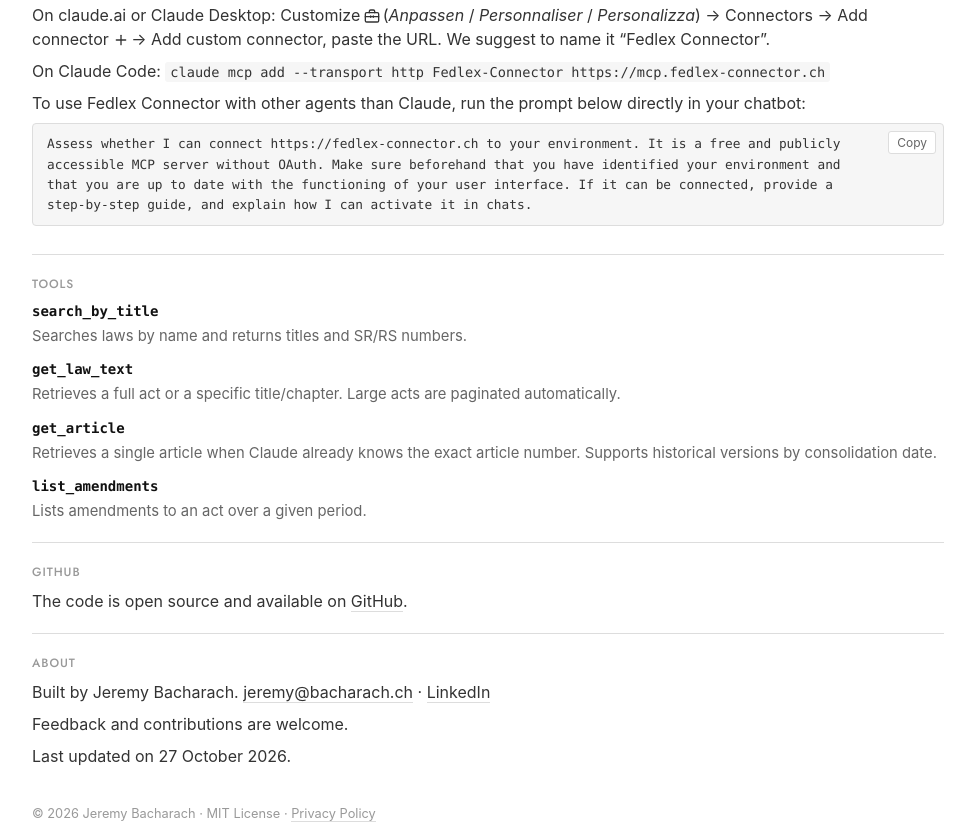
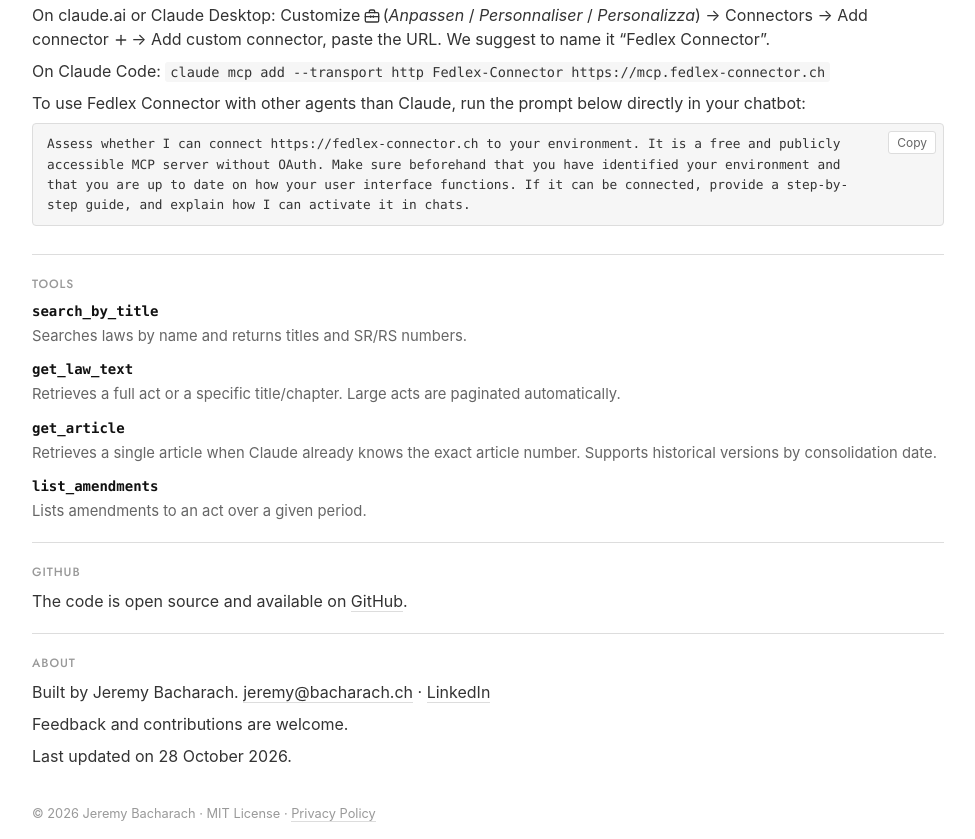
Before and after one commit to JayTheSkier/fedlex-connector, a website: page website/index.html in a window 1280 px wide. Shown: the part 796-1635 px from the top of the page, without its empty margins (152-1127 px from the left). Drawn offline with Linux system fonts and the light colour scheme.

Commit message:
Reword setup prompt

```diff
--- a/website/index.html
+++ b/website/index.html
@@ -538,7 +538,7 @@
 
       <p>To use Fedlex Connector with other agents than Claude, run the prompt below directly in your chatbot:</p>
       <div class="code-block wrap">
-        <pre><code>Assess whether I can connect https://fedlex-connector.ch to your environment. It is a free and publicly accessible MCP server without OAuth. Make sure beforehand that you have identified your environment and that you are up to date with the functioning of your user interface. If it can be connected, provide a step-by-step guide, and explain how I can activate it in chats.</code></pre>
+        <pre><code>Assess whether I can connect https://fedlex-connector.ch to your environment. It is a free and publicly accessible MCP server without OAuth. Make sure beforehand that you have identified your environment and that you are up to date on how your user interface functions. If it can be connected, provide a step-by-step guide, and explain how I can activate it in chats.</code></pre>
         <button type="button" class="copy-btn" aria-label="Copy prompt">Copy</button>
       </div>
     </section>
@@ -579,7 +579,7 @@
       <h2>About</h2>
       <p>Built by Jeremy Bacharach. <a href="&#109;&#97;&#105;&#108;&#116;&#111;&#58;&#106;&#101;&#114;&#101;&#109;&#121;&#64;&#98;&#97;&#99;&#104;&#97;&#114;&#97;&#99;&#104;&#46;&#99;&#104;">&#106;&#101;&#114;&#101;&#109;&#121;&#64;&#98;&#97;&#99;&#104;&#97;&#114;&#97;&#99;&#104;&#46;&#99;&#104;</a> &middot; <a href="https://www.linkedin.com/in/jeremy-bacharach-36bb97a8/">LinkedIn</a></p>
       <p>Feedback and contributions are welcome.</p>
-      <p>Last updated on 27 October 2026.</p>
+      <p>Last updated on 28 October 2026.</p>
     </section>
 
     <footer>
```
